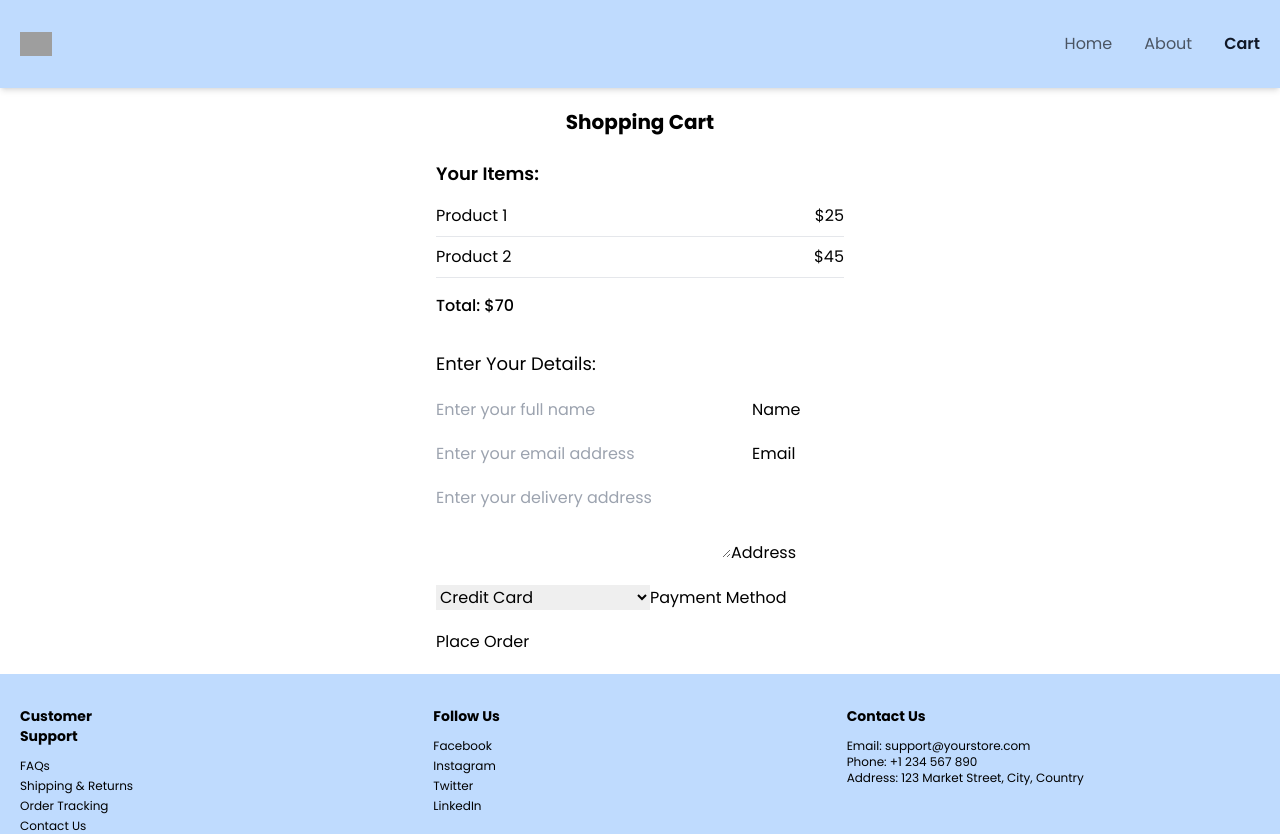
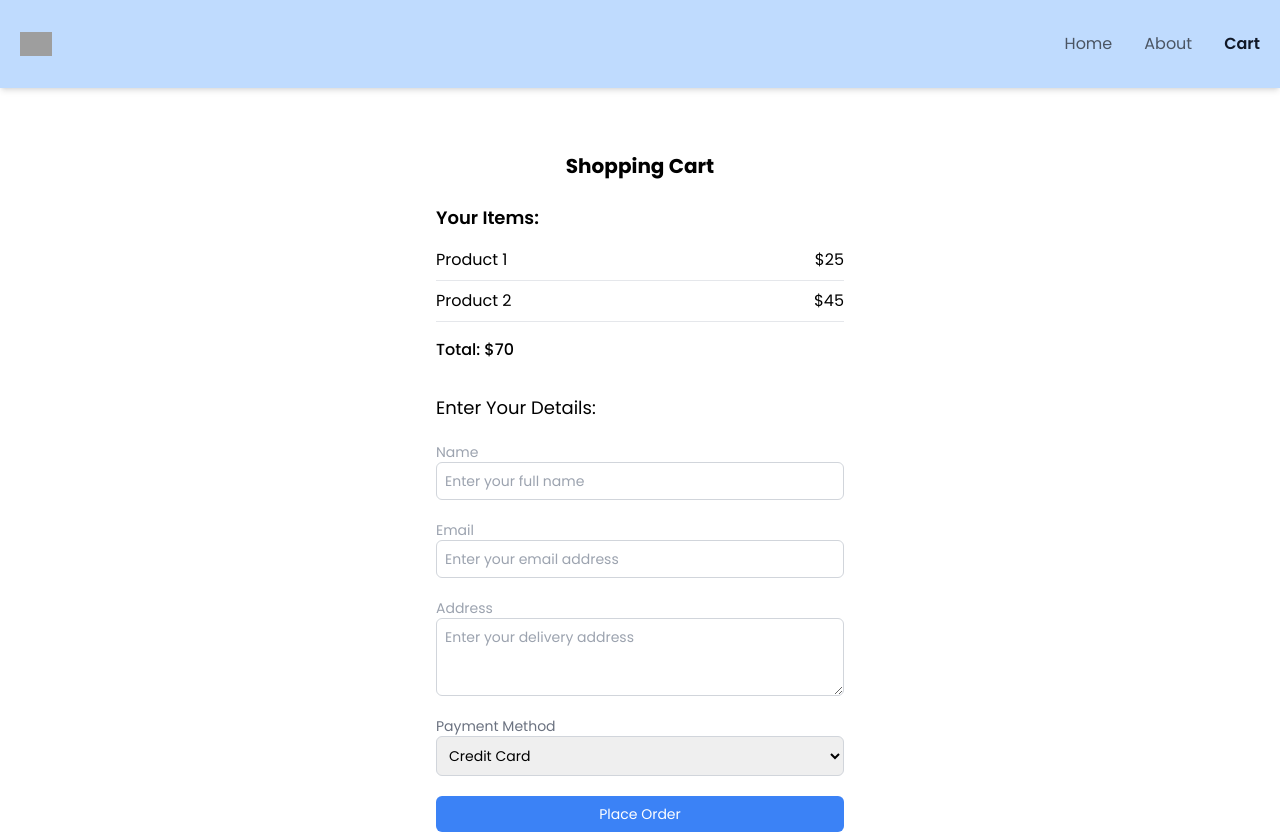
Before and after one commit to Maksym82/tailwind-and-css-modules, a React (Vite) app: page /cart in a window 1280 px wide. Shown: the top 834 px of the page. Built offline with nearby package versions, Linux system fonts and the light colour scheme; grey boxes are pictures that could not be loaded.

Commit message:
Update styles Cart

```diff
--- a/src/pages/Cart.jsx
+++ b/src/pages/Cart.jsx
@@ -6,7 +6,7 @@
   };
 
   return (
-    <div className="max-w-md p-5 mx-auto">
+    <div className="max-w-md px-5 py-16 mx-auto">
       <h1 className="mb-6 text-xl font-bold text-center">Shopping Cart</h1>
 
       {/* Список товаров */}
@@ -30,31 +30,32 @@
         <h2 className="text-lg">Enter Your Details:</h2>
 
         {/* Поле Name */}
-        <div>
-          <input className="peer" id="name" type="text" placeholder="Enter your full name" required />
-          <label className="peer-hover:text-blue-600" htmlFor="name">Name</label>
+        <div className="flex flex-col-reverse">
+          <input className="p-2 text-sm border border-gray-300 rounded-md focus:outline-none focus:ring-2 focus:ring-blue-500 peer" id="name" type="text" placeholder="Enter your full name" required />
+          <label className="text-sm text-gray-500 peer-placeholder-shown:text-gray-400 peer-focus:text-blue-500" htmlFor="name">Name</label>
         </div>
 
         {/* Поле Email */}
-        <div>
-          <input id="email" type="email" placeholder="Enter your email address" required />
-          <label htmlFor="email">Email</label>
+        <div className="flex flex-col-reverse">
+          <input className="p-2 text-sm border border-gray-300 rounded-md focus:outline-none focus:ring-2 focus:ring-blue-500 peer" id="email" type="email" placeholder="Enter your email address" required />
+          <label className="text-sm text-gray-500 peer-placeholder-shown:text-gray-400 peer-focus:text-blue-500" htmlFor="email">Email</label>
         </div>
 
         {/* Поле Address */}
-        <div>
+        <div className="flex flex-col-reverse">
           <textarea
+            className="p-2 text-sm border border-gray-300 rounded-md focus:outline-none focus:ring-2 focus:ring-blue-500 peer"
             id="address"
             placeholder="Enter your delivery address"
             rows="3"
             required
           ></textarea>
-          <label htmlFor="address">Address</label>
+          <label className="text-sm text-gray-500 peer-placeholder-shown:text-gray-400 peer-focus:text-blue-500" htmlFor="address">Address</label>
         </div>
 
         {/* Поле Payment */}
-        <div>
-          <select id="payment" required>
+        <div className="flex flex-col-reverse">
+          <select className="p-2 text-sm border border-gray-300 rounded-md focus:outline-none focus:ring-2 focus:ring-blue-500 peer" id="payment" required>
             <option value="" disabled>
               Select payment method
             </option>
@@ -62,11 +63,13 @@
             <option value="paypal">PayPal</option>
             <option value="cash">Cash on Delivery</option>
           </select>
-          <label htmlFor="payment">Payment Method</label>
+          <label className="text-sm text-gray-500 peer-focus:text-blue-500" htmlFor="payment">
+            Payment Method
+          </label>
         </div>
 
         {/* Кнопка Submit */}
-        <button type="submit">Place Order</button>
+        <button className="w-full px-4 py-2 text-sm text-white bg-blue-500 rounded-md hover:bg-blue-600" type="submit">Place Order</button>
       </form>
     </div>
   );
```
